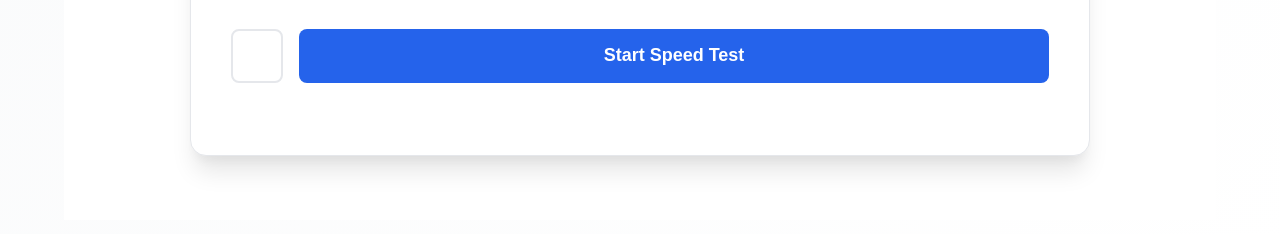
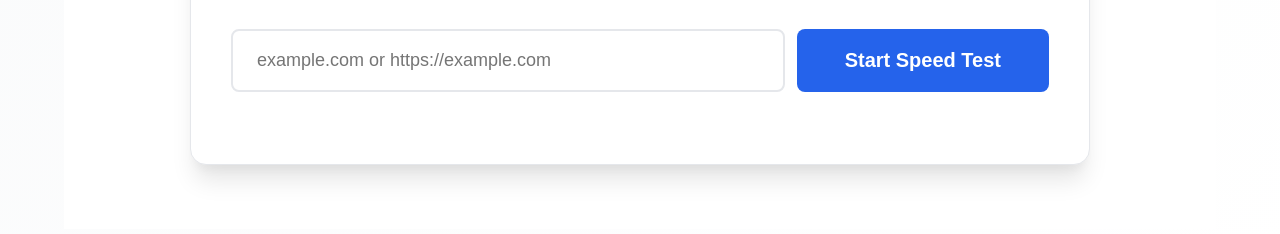
Before and after one commit to kaif1116/website-speed-test-, a plain HTML site: page index.html in a window 1280 px wide. Shown: the part 566-800 px from the top of the page. Drawn offline with Linux system fonts and the light colour scheme.

Commit message:
Update index.html

```diff
--- a/index.html
+++ b/index.html
@@ -227,8 +227,7 @@
             font-size: clamp(0.875rem, 2.5vw, 1rem);
             text-align: center;
             gap: 0.5rem;
-            width: 100%;
-            max-width: 100%;
+            white-space: nowrap;
         }
 
         .btn-primary {
@@ -486,6 +485,20 @@
             .test-input-container {
                 flex-direction: row;
             }
+
+            .test-input-container .test-input {
+                flex: 1;
+                min-width: 0;
+                font-size: 1.125rem;
+                padding: 1.125rem 1.5rem;
+            }
+
+            .test-input-container .btn {
+                width: auto;
+                min-width: 180px;
+                font-size: 1.125rem;
+                padding: 1.125rem 2rem;
+            }
         }
 
         .test-input {
@@ -500,6 +513,14 @@
             width: 100%;
             max-width: 100%;
             -webkit-appearance: none;
+            font-size: 1rem;
+        }
+
+        @media (min-width: 768px) {
+            .test-input {
+                font-size: 1.125rem;
+                padding: 1.125rem 1.75rem;
+            }
         }
 
         .test-input:focus {
@@ -1164,6 +1185,42 @@
                 width: 100px;
                 height: 100px;
                 font-size: 1.75rem;
+            }
+        }
+
+        /* ===== DESKTOP SPECIFIC FIXES ===== */
+        @media (min-width: 768px) {
+            .test-input-container {
+                gap: 0.75rem;
+            }
+
+            .test-input {
+                flex: 1;
+                min-width: 0;
+                font-size: 1.125rem;
+                padding: 1.125rem 1.75rem;
+                height: auto;
+            }
+
+            .test-input-container .btn {
+                width: auto;
+                min-width: 200px;
+                font-size: 1.125rem;
+                padding: 1.125rem 2.5rem;
+                white-space: nowrap;
+            }
+        }
+
+        @media (min-width: 992px) {
+            .test-input {
+                font-size: 1.25rem;
+                padding: 1.25rem 2rem;
+            }
+
+            .test-input-container .btn {
+                font-size: 1.25rem;
+                padding: 1.25rem 3rem;
+                min-width: 220px;
             }
         }
 
```
